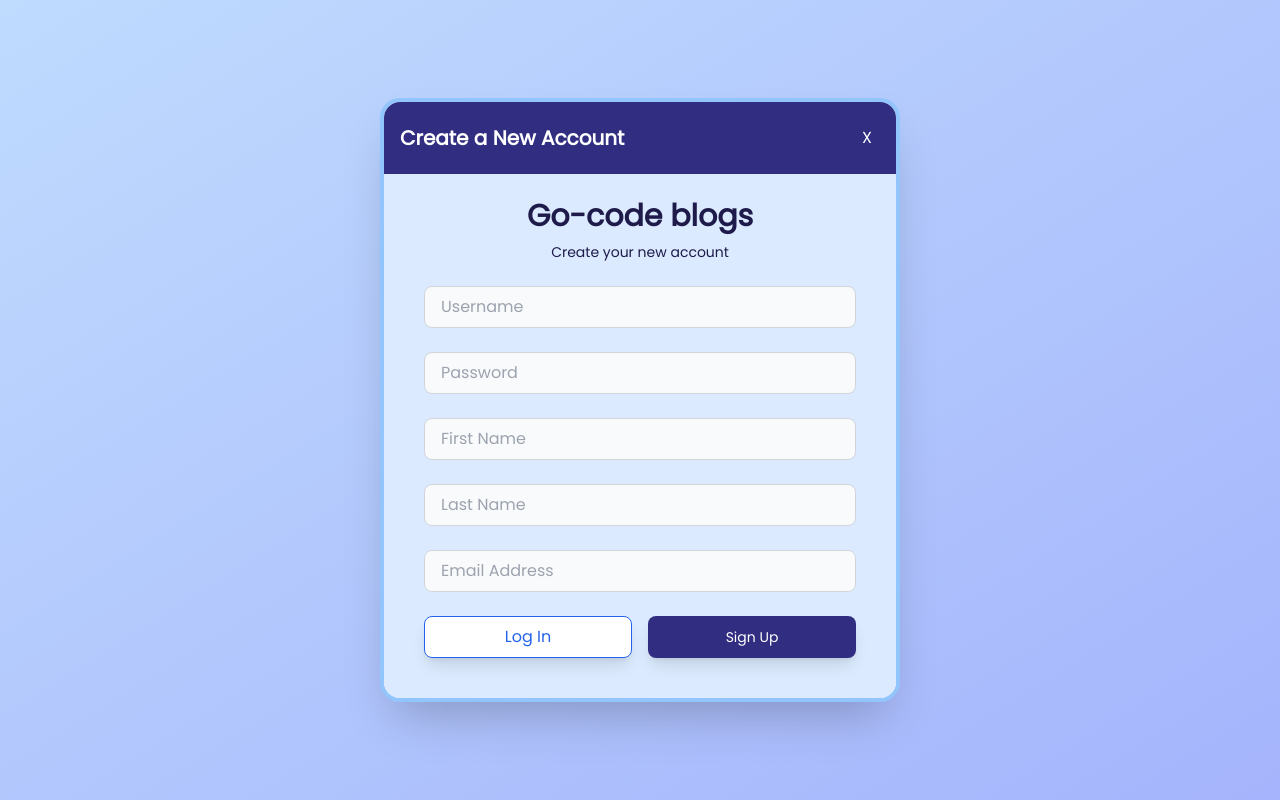
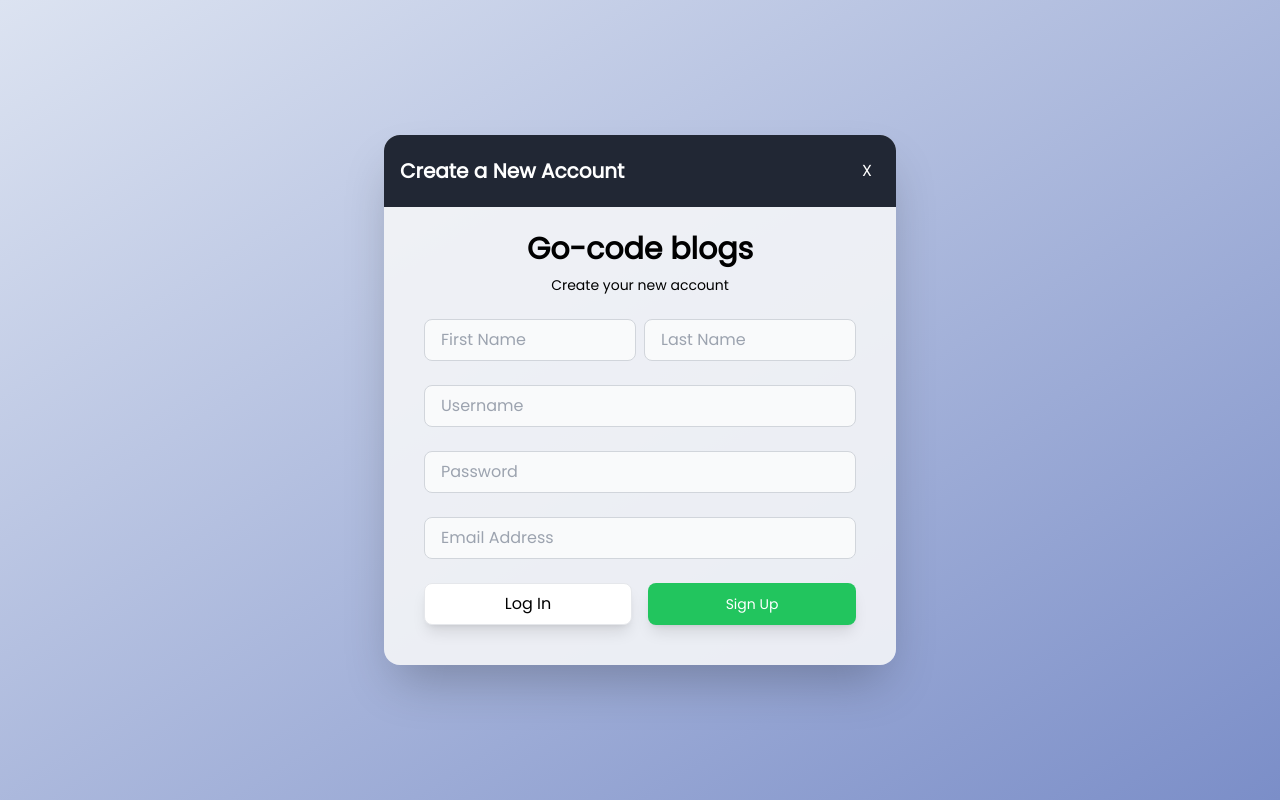
Before and after one commit to ERENxJEAGER11/Appian-blog, a React (Vite) app in the folder client/: page /register in a window 1280 px wide. Built offline with nearby package versions, Linux system fonts and the light colour scheme.

Commit message:
improve: 🌋 Added Register form UI_V-3

```diff
--- a/client/package.json
+++ b/client/package.json
@@ -14,6 +14,7 @@
     "axios": "^1.6.7",
     "class-variance-authority": "^0.7.0",
     "clsx": "^2.1.0",
+    "embla-carousel-react": "^8.0.0-rc21",
     "flowbite": "^2.2.1",
     "flowbite-react": "^0.7.2",
     "lucide-react": "^0.316.0",
--- a/client/src/components/Auth/LoginForm.jsx
+++ b/client/src/components/Auth/LoginForm.jsx
@@ -49,19 +49,19 @@
   return (
     <div
       className='min-h-screen flex items-center justify-center bg-gradient-to-br
-      from-blue-100 to-indigo-300 font-display'
+      from-light-700 to-light-500 font-display'
     >
       <div
-        className='max-w-lg w-full bg-custom-light-blue bg-opacity-90 rounded-2xl
-        shadow-2xl ring-4 ring-blue-300 z-10 overflow-hidden'
+        className='max-w-lg w-full bg-light-700 bg-opacity-90 rounded-2xl
+        shadow-2xl z-10 overflow-hidden'
       >
-        <div className='text-center flex justify-between items-center bg-custom-dark-blue p-4'>
-          <h2 className='text-xl font-bold text-white'>
+        <div className='text-center flex justify-between items-center bg-dark-400 p-4'>
+          <h2 className='text-xl font-bold text-light-900'>
             Sign In to Your Account
           </h2>
           <button
             onClick={() => navigate('/')}
-            className='text-white rounded-full p-2 hover:bg-custom-medium-blue transition
+            className='text-white rounded-full p-2 hover:bg-light-700 hover:text-dark-200 transition
               duration-300 ease-in-out'
           >
             X
@@ -72,7 +72,7 @@
             onSubmit={handleLoginSubmit}
             className='space-y-6 animate-fade-in-up'
           >
-            <div className='text-center text-custom-darker-blue pt-6'>
+            <div className='text-center text-dark-400 pt-6'>
               <h2 className='text-3xl font-bold'>Go-code blogs</h2>
               <p className='mt-2 text-sm '>Please sign in to your account</p>
             </div>
@@ -96,23 +96,23 @@
               }}
               required
               className='w-full px-4 py-2 text-base text-gray-700 bg-gray-50 rounded-lg border
-            border-gray-300 focus:outline-none focus:border-custom-medium-blue transition ease-in-out duration-300'
+            border-gray-300 focus:outline-none focus:border-light-900 transition ease-in-out duration-300'
             />
             <div className='flex justify-between gap-4'>
               <button
                 type='button'
                 onClick={() => navigate('/register')}
-                className='w-full py-2 px-4 border border-blue-600 rounded-lg text-blue-600 bg-white
-              hover:bg-blue-600 hover:text-white focus:outline-none focus:ring-2 focus:ring-custom-medium-blue
+                className='w-full py-2 px-4 border  rounded-lg text-dark-600 bg-white
+              hover:bg-dark-400 hover:text-white focus:outline-none focus:ring-2 focus:ring-light-850
                 focus:ring-offset-2 shadow-lg transition duration-300 ease-in-out'
               >
                 Register
               </button>
               <button
                 type='submit'
-                className='w-full py-2 px-4 border border-transparent rounded-lg text-sm font-medium text-white
-              bg-custom-dark-blue hover:bg-custom-medium-blue focus:outline-none focus:ring-2 focus:ring-offset-2
-              focus:ring-custom-medium-blue shadow-lg transition duration-300 ease-in-out'
+                className='w-full py-2 px-4 border border-primary-100 rounded-lg text-sm font-medium text-white
+              bg-primary-500 hover:bg-primary-100 hover:text-primary-500 focus:outline-none focus:ring-2 focus:ring-offset-2
+              focus:ring-primary-500 shadow-lg transition duration-300 ease-in-out'
               >
                 Sign In
               </button>
--- a/client/src/components/Auth/RegisterForm.jsx
+++ b/client/src/components/Auth/RegisterForm.jsx
@@ -42,22 +42,19 @@
   };
 
   return (
-    <div
-      className='min-h-screen flex items-center justify-center bg-gradient-to-br from-blue-200
-    to-indigo-300 font-display '
-    >
+    <div className='min-h-screen flex items-center justify-center bg-gradient-to-br from-light-700 to-light-500 font-display '>
       <div
-        className='max-w-lg w-full bg-white bg-opacity-90 rounded-2xl shadow-2xl ring-4
-      ring-blue-300 z-10 overflow-hidden'
+        className='max-w-lg w-full bg-light-800 bg-opacity-90 rounded-2xl shadow-2xl
+       z-10 overflow-hidden'
       >
         <div
-          className='text-center flex justify-between items-center bg-custom-dark-blue
+          className='text-center flex justify-between items-center bg-dark-400
           p-4'
         >
           <h2 className='text-xl font-bold text-white'>Create a New Account</h2>
           <button
             onClick={() => navigate('/')}
-            className='text-white rounded-full p-2 hover:bg-custom-medium-blue transition duration-300
+            className='text-white rounded-full p-2 hover:bg-light-700 hover:text-dark-200 transition duration-300
             ease-in-out'
           >
             X
@@ -71,6 +68,26 @@
             <div className='text-center text-custom-darker-blue'>
               <h2 className='text-3xl font-bold  '>Go-code blogs</h2>
               <p className='mt-2 text-sm '>Create your new account</p>
+            </div>
+            <div className='flex'>
+              <input
+                type='text'
+                placeholder='First Name'
+                value={firstName}
+                required
+                onChange={(e) => setFirstName(e.target.value)}
+                className='w-full px-4 py-2 mr-2 text-base text-gray-700 bg-gray-50 rounded-lg border
+              border-gray-300 focus:outline-none focus:border-custom-medium-blue transition ease-in-out duration-300'
+              />
+              <input
+                type='text'
+                placeholder='Last Name'
+                value={lastName}
+                required
+                onChange={(e) => setLastName(e.target.value)}
+                className='w-full px-4 py-2 text-base text-gray-700 bg-gray-50 rounded-lg border
+              border-gray-300 focus:outline-none focus:border-custom-medium-blue transition ease-in-out duration-300'
+              />
             </div>
             <input
               type='text'
@@ -91,24 +108,7 @@
               className='w-full px-4 py-2 text-base text-gray-700 bg-gray-50 rounded-lg border
               border-gray-300 focus:outline-none focus:border-custom-medium-blue transition ease-in-out duration-300'
             />
-            <input
-              type='text'
-              placeholder='First Name'
-              value={firstName}
-              required
-              onChange={(e) => setFirstName(e.target.value)}
-              className='w-full px-4 py-2 text-base text-gray-700 bg-gray-50 rounded-lg border
-              border-gray-300 focus:outline-none focus:border-custom-medium-blue transition ease-in-out duration-300'
-            />
-            <input
-              type='text'
-              placeholder='Last Name'
-              value={lastName}
-              required
-              onChange={(e) => setLastName(e.target.value)}
-              className='w-full px-4 py-2 text-base text-gray-700 bg-gray-50 rounded-lg border
-              border-gray-300 focus:outline-none focus:border-custom-medium-blue transition ease-in-out duration-300'
-            />
+
             <input
               type='email'
               placeholder='Email Address'
@@ -123,7 +123,7 @@
                 type='button'
                 onClick={() => navigate('/login')}
                 className='w-full py-2 px-4 border border-custom-medium-blue rounded-lg text-custom-medium-blue bg-white
-                hover:bg-custom-medium-blue hover:text-white focus:outline-none focus:ring-2
+                hover:bg-dark-400 hover:text-white focus:outline-none focus:ring-2
                 focus:ring-custom-medium-blue focus:ring-offset-2 shadow-lg transition duration-300 ease-in-out'
               >
                 Log In
@@ -131,7 +131,7 @@
               <button
                 type='submit'
                 className='w-full py-2 px-4 border border-transparent rounded-lg text-sm font-medium
-                text-white bg-custom-dark-blue hover:bg-custom-medium-blue focus:outline-none
+                text-white bg-primary-500 hover:bg-primary-100 hover:text-primary-500 focus:outline-none
                 focus:ring-2 focus:ring-offset-2 focus:ring-custom-medium-blue shadow-lg transition duration-300 ease-in-out'
               >
                 Sign Up
--- a/client/tailwind.config.js
+++ b/client/tailwind.config.js
@@ -21,10 +21,25 @@
     },
     extend: {
       colors: {
-        'custom-light-blue': '#dbeafe',
-        'custom-medium-blue': '#2563eb',
-        'custom-dark-blue': '#312e81',
-        'custom-darker-blue': '#1e1b4b',
+        primary: {
+          500: '#22c55e',
+          100: '#bbf7d0',
+        },
+        dark: {
+          100: '#000000',
+          200: '#0F1117',
+          300: '#151821',
+          400: '#212734',
+          500: '#101012',
+        },
+        light: {
+          900: '#FFFFFF',
+          800: '#F4F6F8',
+          850: '#FDFDFD',
+          700: '#DCE3F1',
+          500: '#7B8EC8',
+          400: '#858EAD',
+        },
       },
       keyframes: {
         'accordion-down': {
```
Also changed, not shown: 1 other file (tests, documents, lock files or other folders).
